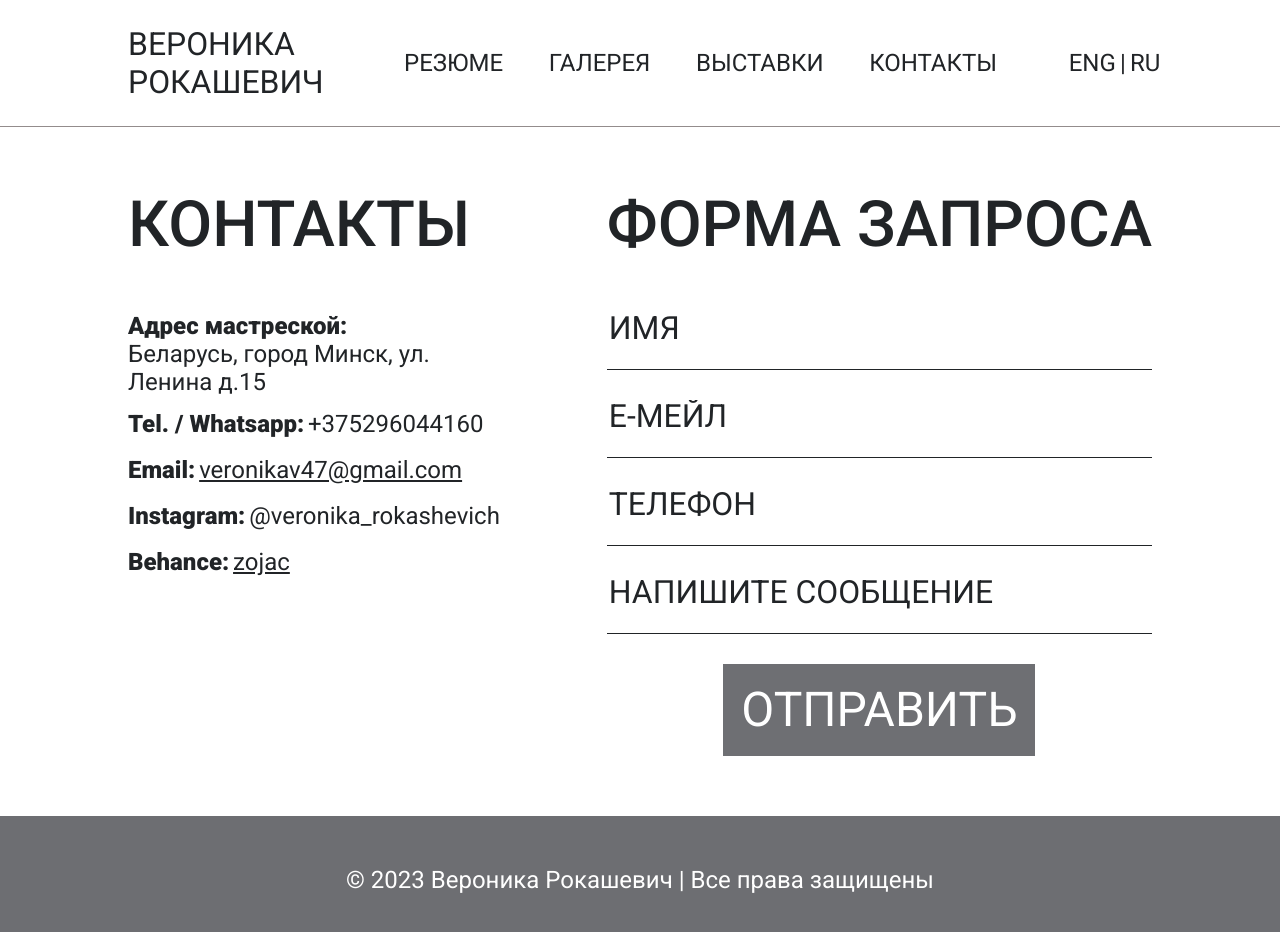
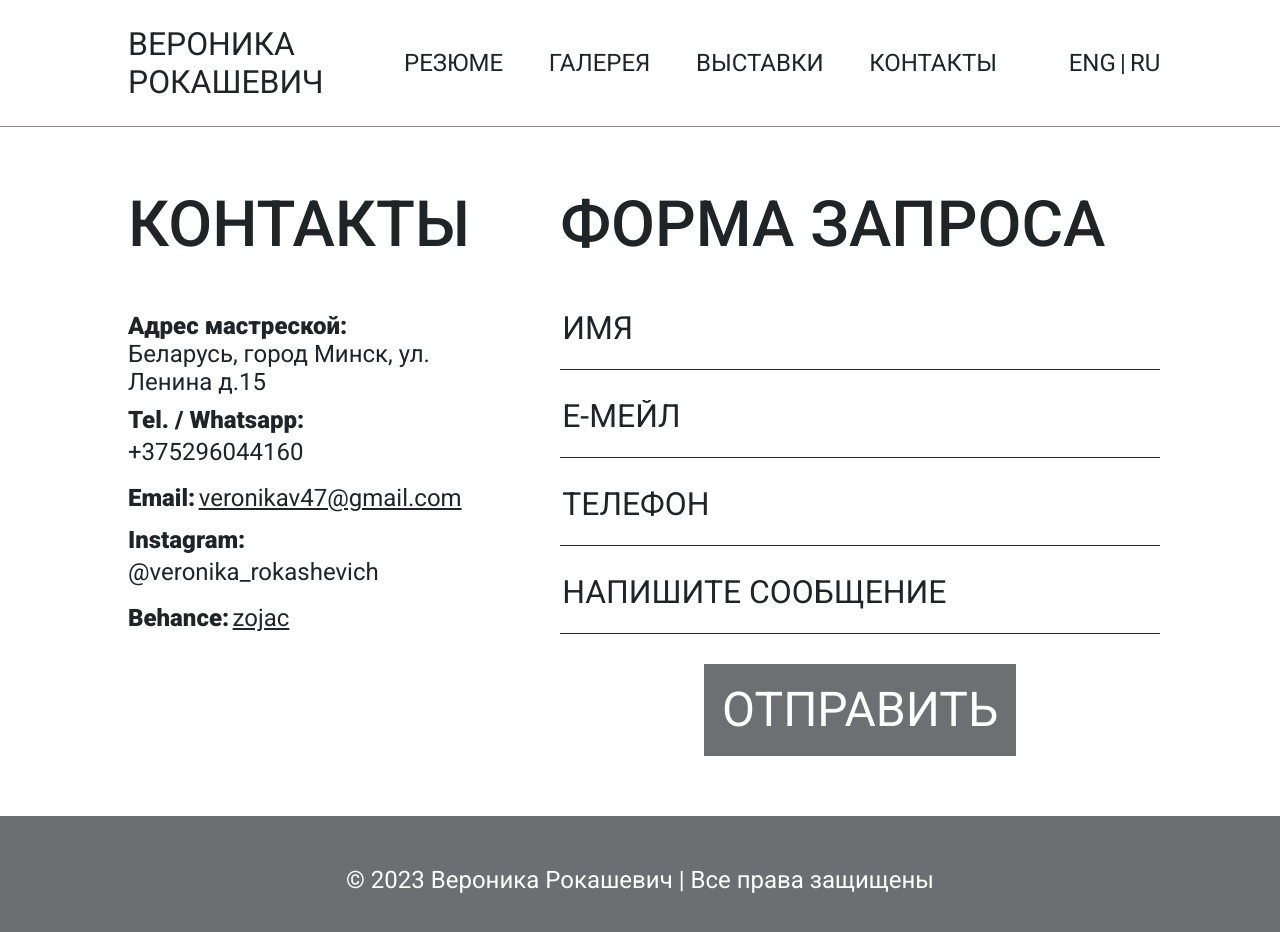
Before and after one commit to vanekh-abramov/veronika-rokashevich, a React (Create React App) app: page /contacts in a window 1280 px wide. Shown: the top 932 px of the page. Built offline with nearby package versions, Linux system fonts and the light colour scheme.

Commit message:
style: edit full width styles

```diff
--- a/src/pages/contacts/Contacts.module.scss
+++ b/src/pages/contacts/Contacts.module.scss
@@ -80,6 +80,10 @@
 }
 
 .enquiry_form {
+  min-width: 600px;
+  @media (max-width: 1200px) {
+    min-width: auto;
+  }
   .title {
     white-space: nowrap;
 
--- a/src/pages/subGallery/SubGallery.module.scss
+++ b/src/pages/subGallery/SubGallery.module.scss
@@ -37,7 +37,7 @@
 
 .slider_image {
   height: auto;
-  width: 40%;
+  max-width: 500px;
 }
 
 .close_swiper {
--- a/src/pages/subGallery/styles.css
+++ b/src/pages/subGallery/styles.css
@@ -5,7 +5,8 @@
 
 .swiper-pagination-fraction {
   text-align: start;
-  padding: 0 0 10% 5%;
+  padding: 0 0 5% 5%;
+  color: #fff;
 }
 
 .swiper-slide {
@@ -28,9 +29,7 @@
   object-fit: cover;
 }
 
-.swiper-pagination-fraction {
-  color: #fff;
-}
+
 
 .swiper-button-next,
 .swiper-button-prev {
```
